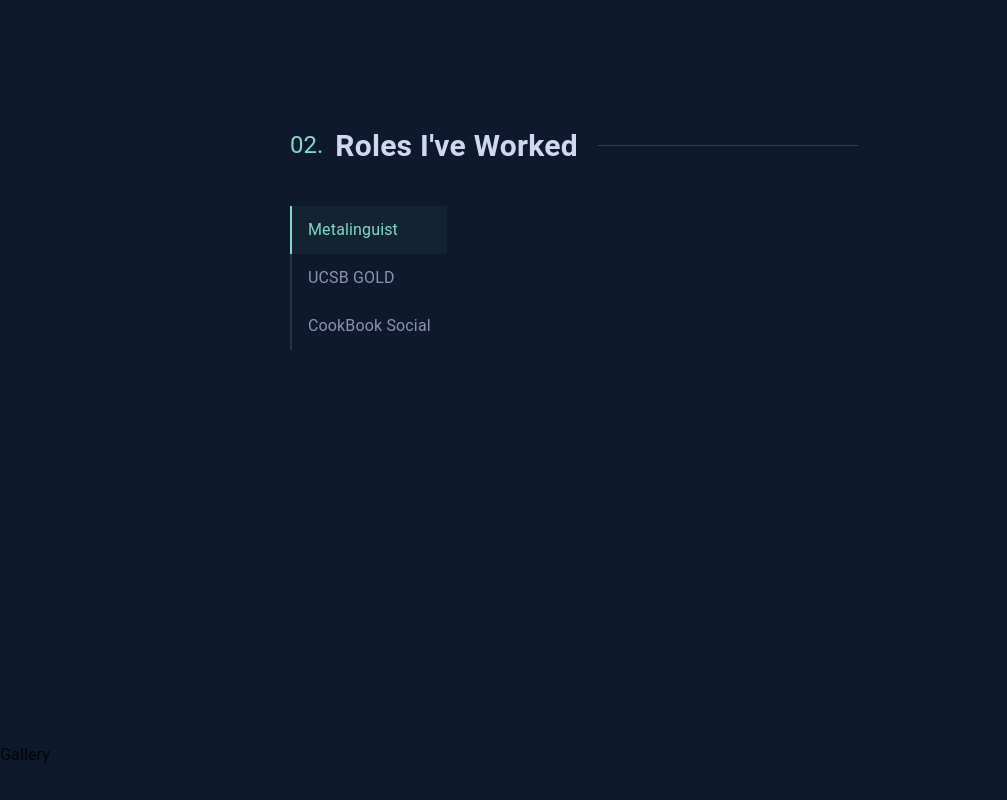
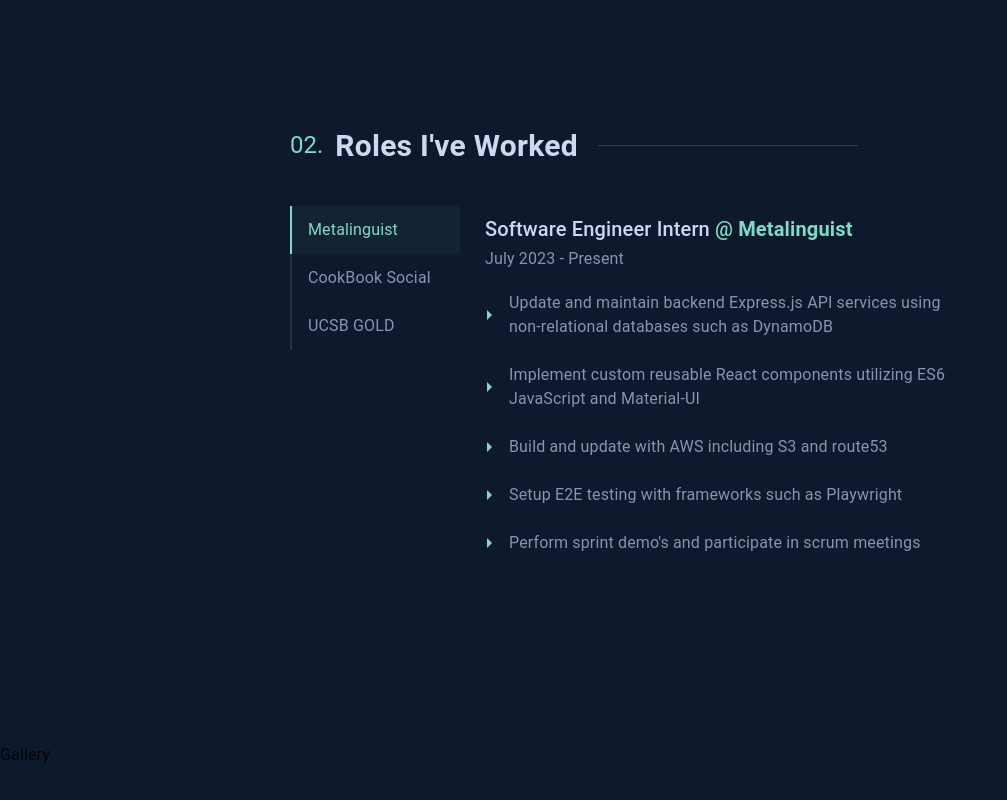
Before and after one commit to willmori/portfolio, a React (Create React App) app in the folder client/: page / in a window 1280 px wide. Shown: the part 1502-2302 px from the top of the page, without its empty margins (0-1007 px from the left). Built offline with nearby package versions, Linux system fonts and the light colour scheme.

Commit message:
Experience section content added and implement switching between selections

```diff
--- /dev/null
+++ b/client/src/Components/RolesDetails.css
@@ -0,0 +1,8 @@
+.underline-on-hover {
+    text-decoration: none;
+}
+
+.underline-on-hover:hover {
+    text-decoration: underline;
+    transition: text-decoration 0.3s ease; /* Add a transition for a smooth effect */
+}
--- /dev/null
+++ b/client/src/Components/RolesDetails.jsx
@@ -0,0 +1,74 @@
+import React, {useState, useEffect} from 'react';
+import { Button, Grid, Container, Typography, List, ListItem, ListItemText} from '@mui/material';
+import { useTheme } from '@mui/material';
+import rolesDetailsContent from '../Content/RolesDetailsContent';
+import './RolesDetails.css';
+import ArrowRightIcon from '@mui/icons-material/ArrowRight';
+
+const RolesDetails = ({ role }) => {
+
+  const theme = useTheme();
+
+  function getHeaderContent() {
+    switch(role) {
+        case "Metalinguist": return rolesDetailsContent.metalinguist.header;
+        case "UCSB GOLD": return rolesDetailsContent.UCSB_GOLD.header;
+        case "CookBook Social": return rolesDetailsContent.CookBook_Social.header;
+        default: return rolesDetailsContent.metalinguist.header;
+    }
+  }
+
+  function getDate() {
+    switch(role) {
+        case "Metalinguist": return rolesDetailsContent.metalinguist.date;
+        case "UCSB GOLD": return rolesDetailsContent.UCSB_GOLD.date;
+        case "CookBook Social": return rolesDetailsContent.CookBook_Social.date;
+        default: return rolesDetailsContent.metalinguist.date;
+    }
+  }
+
+  function getBodyText() {
+    switch(role) {
+        case "Metalinguist": return rolesDetailsContent.metalinguist.details;
+        case "UCSB GOLD": return rolesDetailsContent.UCSB_GOLD.details;
+        case "CookBook Social": return rolesDetailsContent.CookBook_Social.details;
+        default: return rolesDetailsContent.metalinguist.details;
+    }
+  }
+
+
+    return (
+        <Grid style={{display: 'flex', flexDirection: 'column', marginLeft: '25px', marginTop: '15px'}}>
+            <Typography variant='h6' style={{color: theme.palette.primary.textContrast}}>{getHeaderContent()}
+                <span style={{color: theme.palette.primary.textPrimary}}> @ </span>
+                {role === "Metalinguist"
+                    ? <a href={'https://metalinguist.com/'} target='_blank' className='underline-on-hover'
+                        style={{color: theme.palette.primary.textPrimary, fontWeight: 'bold'}}>Metalinguist</a>
+                    : role === "CookBook Social"
+                        ? <a href={'https://github.com/ucsb-cs148-w23/project-t01-cookbooksocial'} target='_blank' className='underline-on-hover'
+                            style={{color: theme.palette.primary.textPrimary, fontWeight: 'bold'}}>CookBook Social</a>
+                        : <a href={'https://www.it.ucsb.edu/student-services/gold-blue'} target='_blank' className='underline-on-hover'
+                            style={{color: theme.palette.primary.textPrimary, fontWeight: 'bold'}}>UCSB GOLD</a>}
+            </Typography>
+            <Typography style={{ marginTop: '2px', color: theme.palette.primary.textSecondary}}>{getDate()}</Typography>
+
+
+            <List style={{paddingLeft: '0px'}}>
+                {getBodyText().map((details, index) =>
+                    <ListItem style={{paddingLeft: '0px'}}>
+                        <ArrowRightIcon style={{color: theme.palette.primary.textPrimary, position: 'relative', right: '8px'}}/>
+                        <ListItemText primary={details} style={{color: theme.palette.primary.textSecondary}}></ListItemText>
+                    </ListItem>
+
+                )}
+            </List>
+
+
+
+
+        </Grid>
+
+    );
+}
+
+export default RolesDetails;
--- a/client/src/Components/RolesSelector.jsx
+++ b/client/src/Components/RolesSelector.jsx
@@ -1,35 +1,25 @@
 import React, {useState, useEffect} from 'react';
 import { Button, Grid, Container, Typography, List, ListItem, ListItemText, Paper } from '@mui/material';
-import { useInView } from 'react-intersection-observer';
 import { useTheme } from '@mui/material';
-import './RolesSelector.css';
 
 const RolesSelector = ({ role, changeRole }) => {
 
   const theme = useTheme();
-  const [ref, inView] = useInView({
-    triggerOnce: true, // Trigger only once
-    threshold: 0.1, // Percentage of component visibility to trigger
-  });
-
-  const [selectedItem, setSelectedItem] = useState(null);
 
   const handleItemClick = (item, index) => {
-    setSelectedItem(index);
     changeRole(item);
   };
 
-  const items = ['Metalinguist', 'UCSB GOLD', 'CookBook Social'];
+  const items = ['Metalinguist', 'CookBook Social', 'UCSB GOLD'];
 
     return (
-        <Paper elevation={3} style={{backgroundColor: 'transparent', boxShadow: 'none'}}>
+        <Paper elevation={3} style={{backgroundColor: 'transparent', boxShadow: 'none', minWidth: '170px'}}>
             <List component="nav">
                 {items.map((item, index) => (
                     <ListItem
                         disableRipple
                         key={index}
                         button
-                        selected={selectedItem === index}
                         onClick={() => handleItemClick(item, index)}
                         style={{color: item === role ? theme.palette.primary.textPrimary : theme.palette.primary.textSecondary,
                                 borderLeft: item === role ? `2px solid ${theme.palette.primary.textPrimary}` : `2px solid rgba(140, 145, 175, 0.2)`,
--- /dev/null
+++ b/client/src/Content/RolesDetailsContent.js
@@ -0,0 +1,31 @@
+
+
+export const rolesDetailsContent = {
+    "metalinguist": {
+        "header": "Software Engineer Intern",
+        "date": "July 2023 - Present",
+        "details": ["Update and maintain backend Express.js API services using non-relational databases such as DynamoDB",
+                    "Implement custom reusable React components utilizing ES6 JavaScript and Material-UI",
+                    "Build and update with AWS including S3 and route53",
+                    "Setup E2E testing with frameworks such as Playwright",
+                    "Perform sprint demo's and participate in scrum meetings"]
+    },
+    "UCSB_GOLD": {
+        "header": "Frontend Developer",
+        "date": "Dec 2020 - Mar 2021",
+        "details": ["Create and design new tables with various filtering options using React",
+                    "Redesign certain parts of the admin portal with a focus on improving user experience",
+                    "Create mockup designs in Figma",
+                    "Conduct unit testing using Jest"]
+    },
+    "CookBook_Social": {
+        "header": "Full-Stack Developer",
+        "date": "Dec 2022 - Mar 2023",
+        "details": ["Implement custom reusable React components utilizing ES6 JavaScript and Tailwind CSS",
+                    "Implement backend Express.js API services using Firebase to manage data throughout the app",
+                    "Lead daily scrum meetings to ensure steady progress was being made towards both our MVP and final release deadlines",
+                    "Conduct code reviews and responsible for merging PR's"]
+    }
+}
+
+export default rolesDetailsContent;
--- a/client/src/Pages/AboutMe.jsx
+++ b/client/src/Pages/AboutMe.jsx
@@ -3,7 +3,7 @@
 import { useTheme } from '@mui/material';
 import ArrowRightIcon from '@mui/icons-material/ArrowRight';
 import Casual from '../assets/Casual.JPG';
-import { aboutMeContent } from '../Content/AboutMe';
+import { aboutMeContent } from '../Content/AboutMeContent';
 import { useInView } from 'react-intersection-observer';
 import './AboutMe.css';
 
--- a/client/src/Pages/Experience.jsx
+++ b/client/src/Pages/Experience.jsx
@@ -1,8 +1,9 @@
 import React, {useState, useEffect} from 'react';
-import { Button, Grid, Container, Typography } from '@mui/material';
+import { Button, Grid, Container, Typography, Fade } from '@mui/material';
 import { useInView } from 'react-intersection-observer';
 import { useTheme } from '@mui/material';
 import RolesSelector from '../Components/RolesSelector';
+import RolesDetails from '../Components/RolesDetails';
 
 const Experience = () => {
 
@@ -30,6 +31,10 @@
           </Container>
           <Container ref={ref} style={{paddingLeft: '0px', width: '700px', display: 'flex'}} className={`fade-in-up ${inView ? 'is-visible' : ''}`}>
             <RolesSelector role={role} changeRole={changeRole} />
+
+              <RolesDetails role={role} />
+
+
           </Container>
 
         </Grid>
--- a/client/src/Pages/Home.jsx
+++ b/client/src/Pages/Home.jsx
@@ -41,7 +41,7 @@
                     <Typography variant="h6" style={{marginTop: '20px', color: theme.palette.type === 'dark' ? theme.palette.primary.textSecondary : theme.palette.primary.textContrast}}>
                         I'm a software engineer who specializes in full-stack development.<br></br>
                         I enjoy building and designing exceptional digital experiences and working<br></br>alongside those who share the same passion.
-                        Currently, I'm focusing on<br></br>contributing to a new revolutionary translation management system at a<br></br>tech startup called&nbsp;<Link style={{color: theme.palette.primary.textPrimary}} to={'http://metalinguist.com'} target="_blank">Metalinguist</Link>.
+                        Currently, I'm focusing on<br></br>contributing to a new revolutionary translation management system at a<br></br>tech startup called&nbsp;<a style={{color: theme.palette.primary.textPrimary}} href={'http://metalinguist.com/'} target="_blank">Metalinguist</a>.
                     </Typography>
                     <Button variant="contained" backgroundColor='transparent' style={{marginTop: '45px'}} href={Resume} target="_blank">
                         Resume
```
Also changed, not shown: client/src/Components/RolesSelector.css (deleted), client/src/Content/AboutMeContent.js (renamed from client/src/Content/AboutMe.js).
